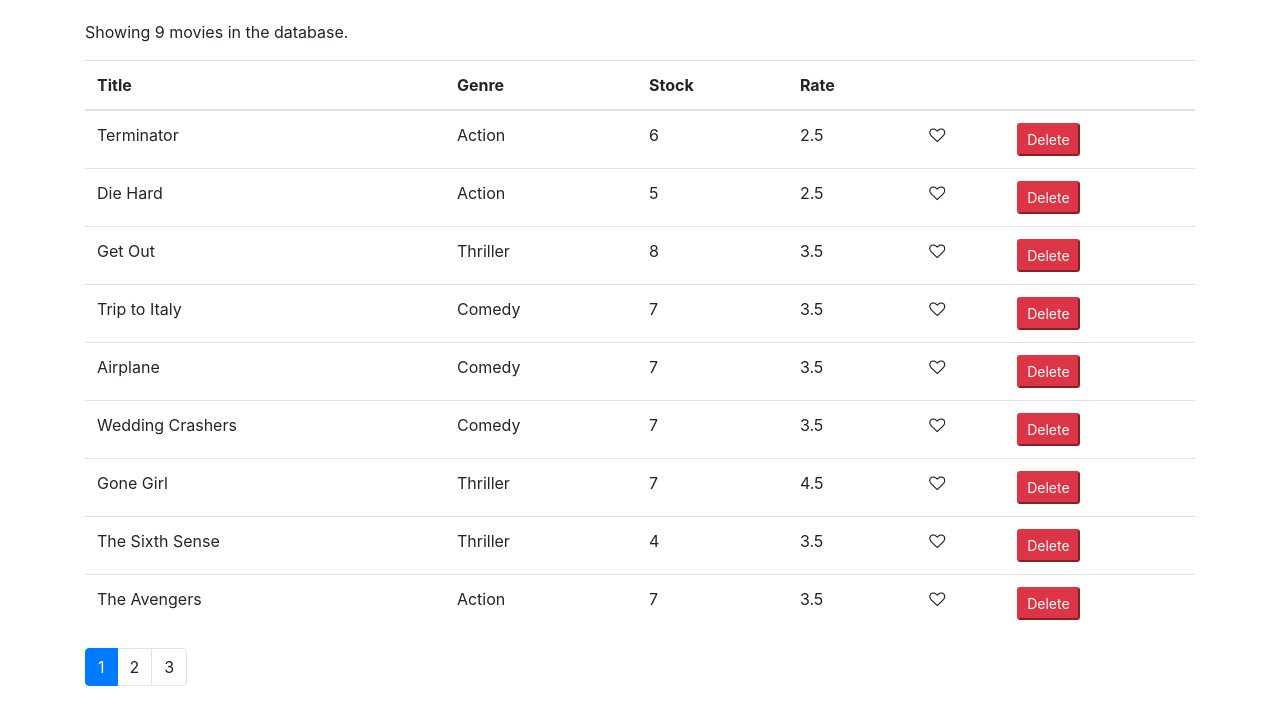
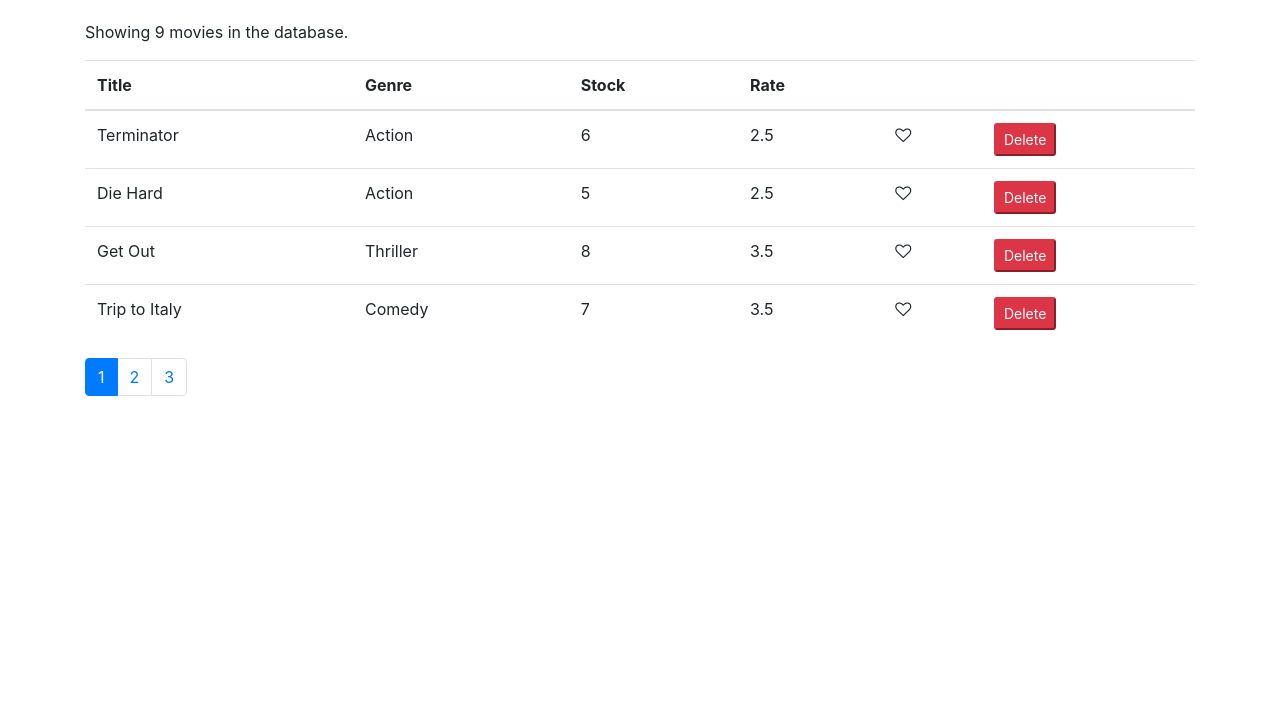
Before and after one commit to Bojana-J/Movie-app, a React (Create React App) app: page / in a window 1280 px wide. Shown: the top 724 px of the page. Built offline with nearby package versions, Linux system fonts and the light colour scheme.

Commit message:
build utils component

```diff
--- a/src/components/common/pagination.jsx
+++ b/src/components/common/pagination.jsx
@@ -16,9 +16,9 @@ const Pagination = props => {
             key={page}
             className={page === currentPage ? "page-item active" : "page-item"}
           >
-            <a className="page-link" onClick={() => onPageChange(page)}>
-              {page}{" "}
-            </a>
+            <button className="page-link" onClick={() => onPageChange(page)}>
+              {page}
+            </button>
           </li>
         ))}
       </ul>
--- a/src/components/movie.jsx
+++ b/src/components/movie.jsx
@@ -2,6 +2,7 @@ import React, { Component } from "react";
 import Like from "./common/like";
 import Pagination from "./common/pagination";
 import { getMovies } from "../services/fakeMovieService";
+import { paginate } from "../utils/paginate";
 
 class Movies extends Component {
   state = {
@@ -29,9 +30,11 @@ class Movies extends Component {
 
   render() {
     const { length: count } = this.state.movies;
-    const { pageSize, currentPage } = this.state;
+    const { pageSize, currentPage, movies: allMovies } = this.state;
 
     if (count === 0) return <p>There are no movies in the database.</p>;
+
+    const movies = paginate(allMovies, currentPage, pageSize);
 
     return (
       <React.Fragment>
@@ -49,7 +52,7 @@ class Movies extends Component {
             </tr>
           </thead>
           <tbody>
-            {this.state.movies.map(movie => (
+            {movies.map(movie => (
               <tr key={movie._id}>
                 <td>{movie.title}</td>
                 <td>{movie.genre.name}</td>
--- /dev/null
+++ b/src/utils/paginate.js
@@ -0,0 +1,9 @@
+import _ from "lodash";
+
+export function paginate(items, pageNumber, pageSize) {
+  const startIndex = (pageNumber - 1) * pageSize;
+  return _(items)
+    .slice(startIndex)
+    .take(pageSize)
+    .value();
+}
```
